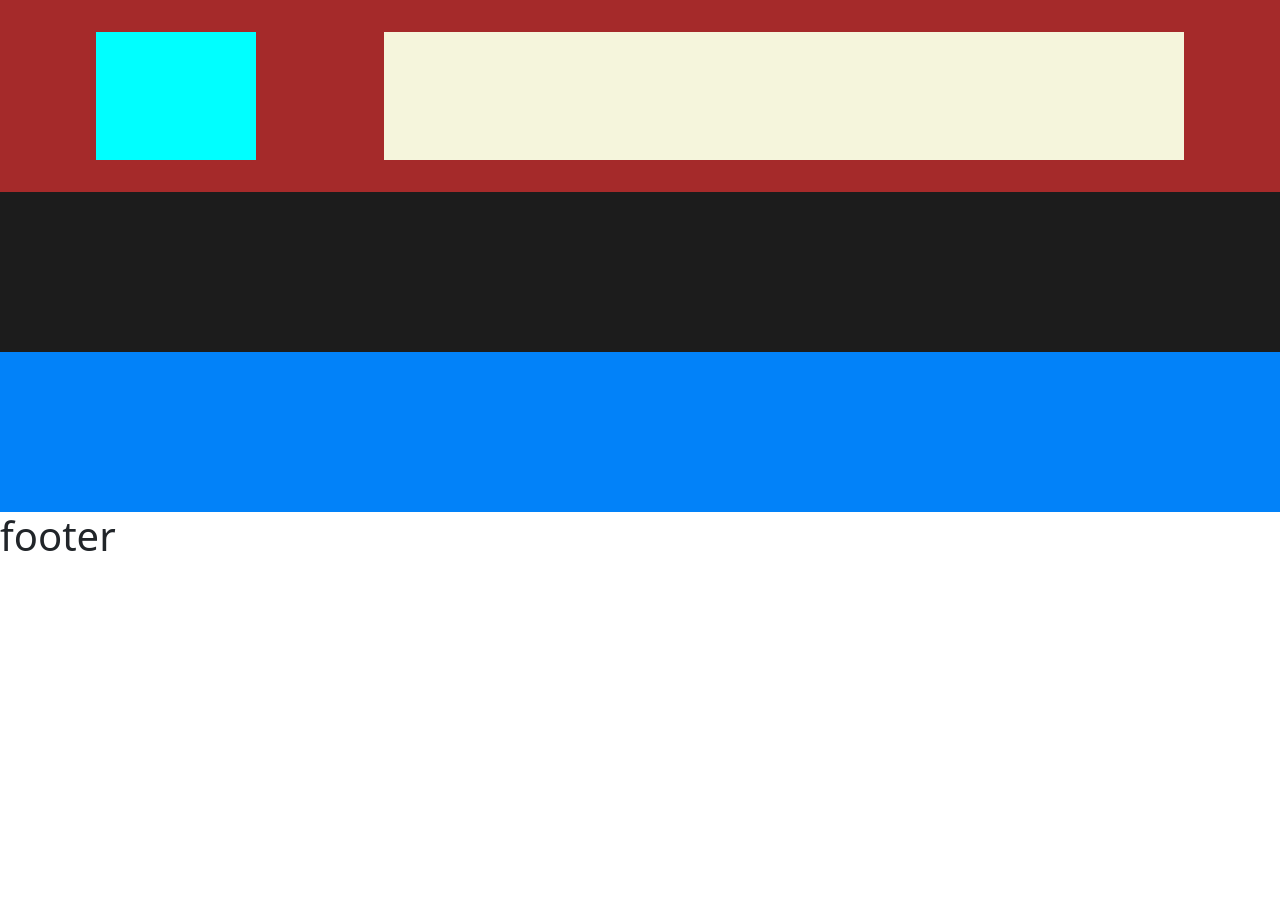
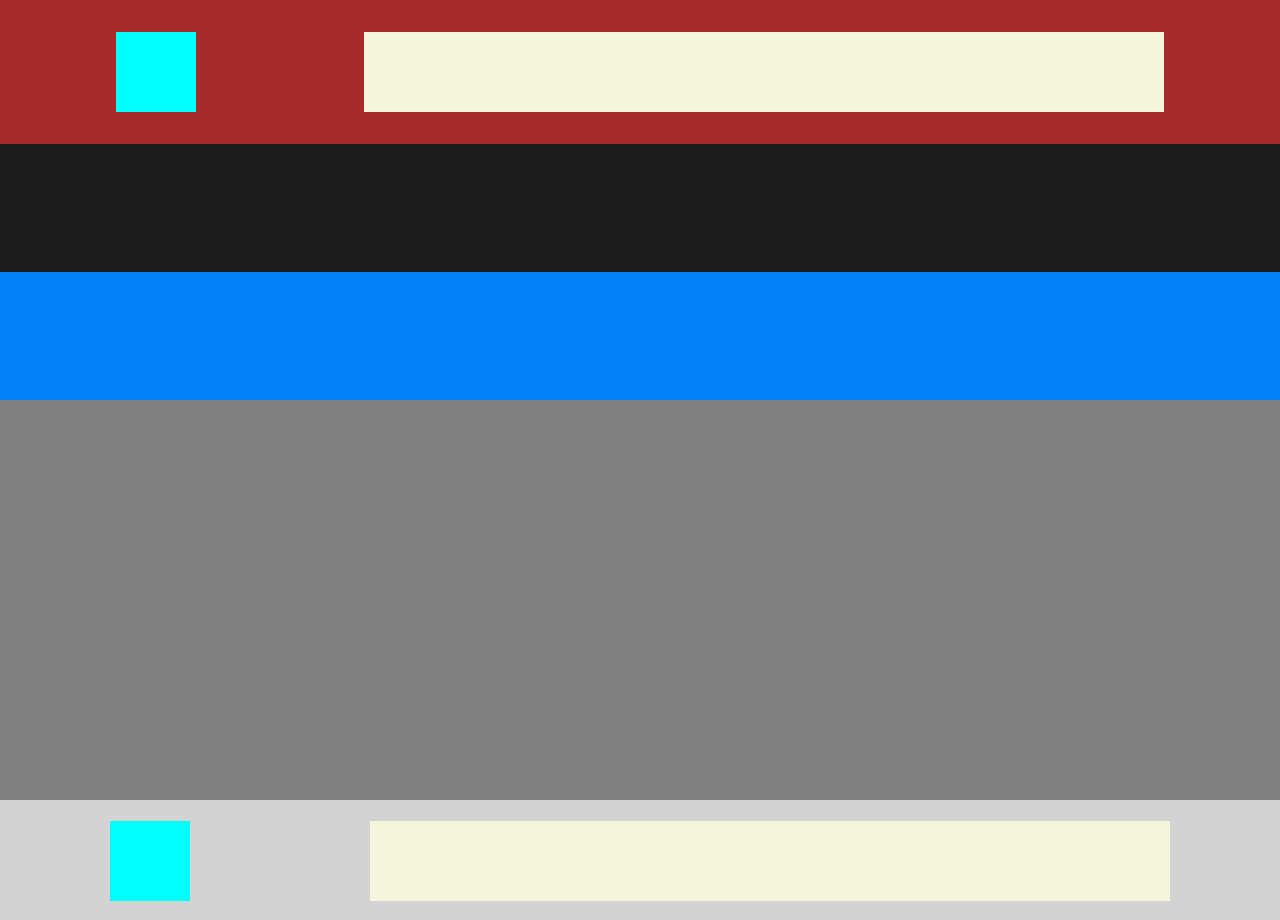
Before and after one commit to Crisano97/vue-dc-comics, a Vue app: page / in a window 1280 px wide. Before the commit the page ends 800 px from the top, so only its background shows below. Built offline with nearby package versions, Linux system fonts and the light colour scheme.

Commit message:
block structured footer

```diff
--- a/src/components/Footer.vue
+++ b/src/components/Footer.vue
@@ -1,6 +1,10 @@
 <template>
   <footer>
-    <h1>footer</h1>
+    <div class="footer-top"></div>
+    <div class="footer-bottom d-flex justify-content-around">
+        <div class="sign-up"></div>
+        <div class="follow"></div>
+    </div>
   </footer>
 </template>
 
@@ -12,4 +16,28 @@ export default {
 
 <style  lang="scss">
 
+    div.footer-top{
+        width: 100%;
+        height: 25rem;
+        background-color: gray;
+    }
+    div.footer-bottom{
+        padding: 1.3rem;
+        width: 100%;
+        height: 7.5rem;
+        background-color: lightgrey;
+
+        div.sign-up{
+            height: 5rem;
+            width: 5rem;
+            background-color: aqua;
+        }
+
+        div.follow{
+            height: 5rem;
+            width: 50rem;
+            background-color: beige;
+        }
+    }
+
 </style>
--- a/src/components/Header.vue
+++ b/src/components/Header.vue
@@ -17,13 +17,13 @@ export default {
         padding: 2rem;
 
             div.logo{
-            height: 8rem;
-            width: 10rem;
+            height: 5rem;
+            width: 5rem;
             background-color: aqua;
         }
 
         nav{
-            height: 8rem;
+            height: 5rem;
             width: 50rem;
             background-color: beige;
         }
--- a/src/components/Main.vue
+++ b/src/components/Main.vue
@@ -16,7 +16,7 @@ export default {
 
     div{
         width: 100%;
-        height: 10rem;
+        height: 8rem;
     }
 
     div.content {
```
